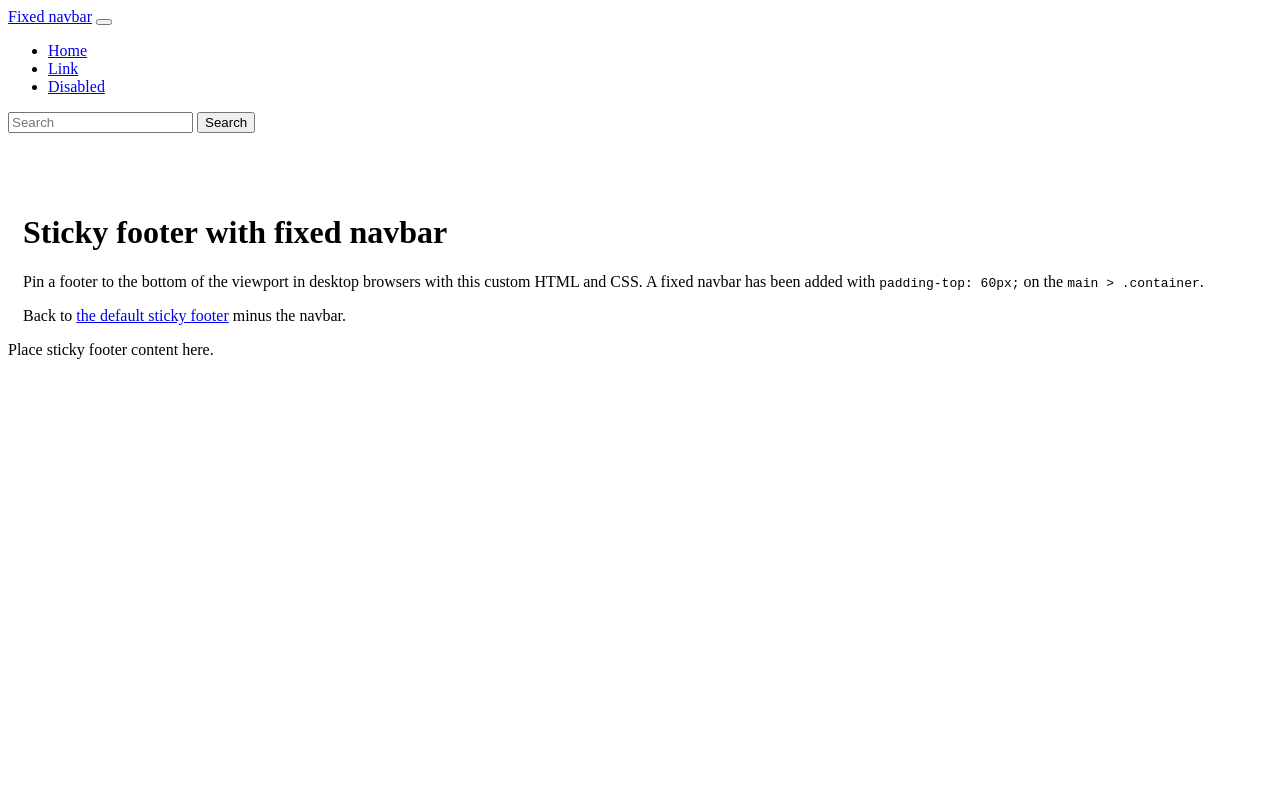
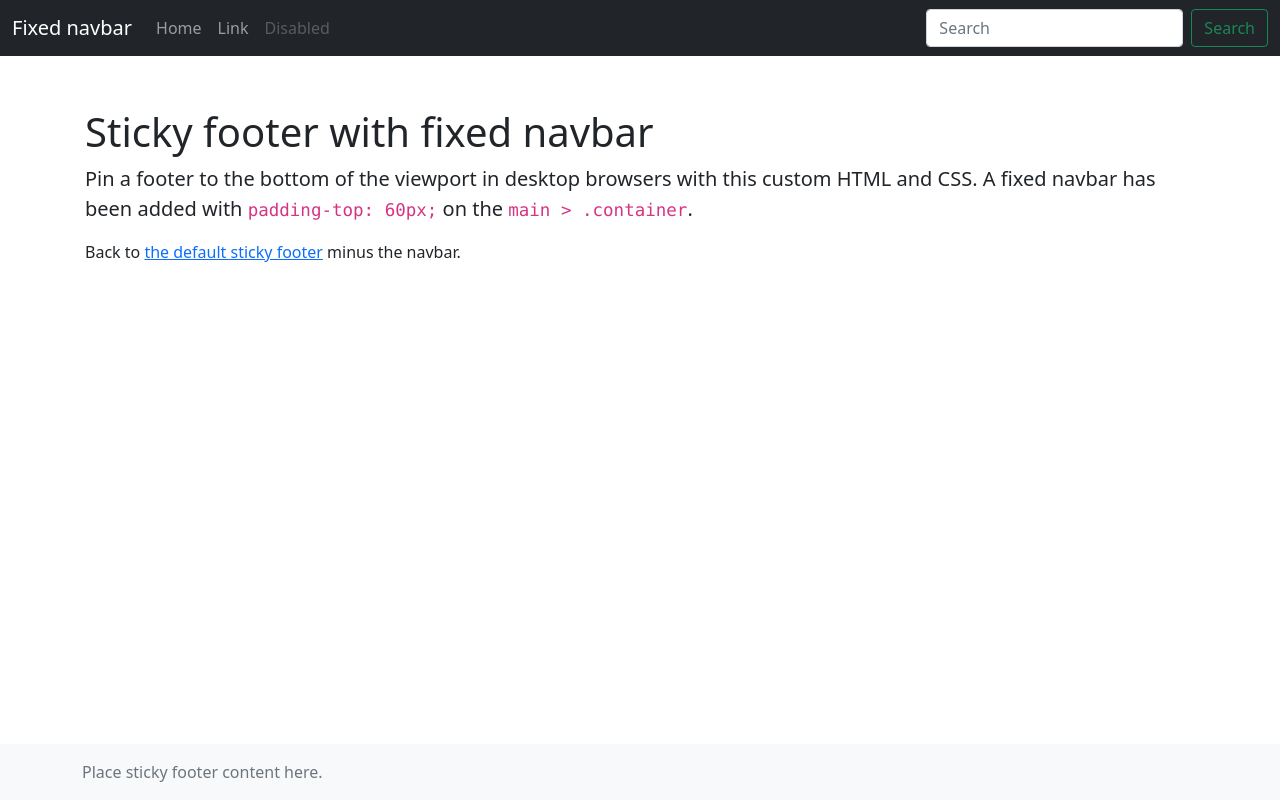
Before and after one commit to cotogoto/emotional-expression, a plain HTML site: page index.html in a window 1280 px wide. Drawn offline with Linux system fonts and the light colour scheme; the site is published under a folder, as on GitHub Pages, so addresses that start at the root find nothing.

Commit message:
no message

```diff
--- a/index.html
+++ b/index.html
@@ -13,7 +13,7 @@
 
 
     <!-- Bootstrap core CSS -->
-<link href="/assets/dist/css/bootstrap.min.css" rel="stylesheet">
+<link href="./assets/dist/css/bootstrap.min.css" rel="stylesheet">
 
     <style>
       .bd-placeholder-img {
@@ -71,7 +71,7 @@
   <div class="container">
     <h1 class="mt-5">Sticky footer with fixed navbar</h1>
     <p class="lead">Pin a footer to the bottom of the viewport in desktop browsers with this custom HTML and CSS. A fixed navbar has been added with <code class="small">padding-top: 60px;</code> on the <code class="small">main &gt; .container</code>.</p>
-    <p>Back to <a href="/examples/sticky-footer/">the default sticky footer</a> minus the navbar.</p>
+    <p>Back to <a href="./examples/sticky-footer/">the default sticky footer</a> minus the navbar.</p>
   </div>
 </main>
 
@@ -82,7 +82,7 @@
 </footer>
 
 
-    <script src="/assets/dist/js/bootstrap.bundle.min.js"></script>
+    <script src="./assets/dist/js/bootstrap.bundle.min.js"></script>
 
 
   </body>
```
